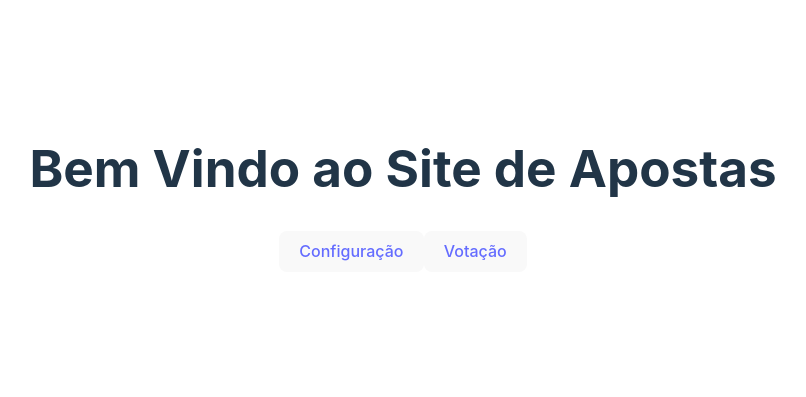
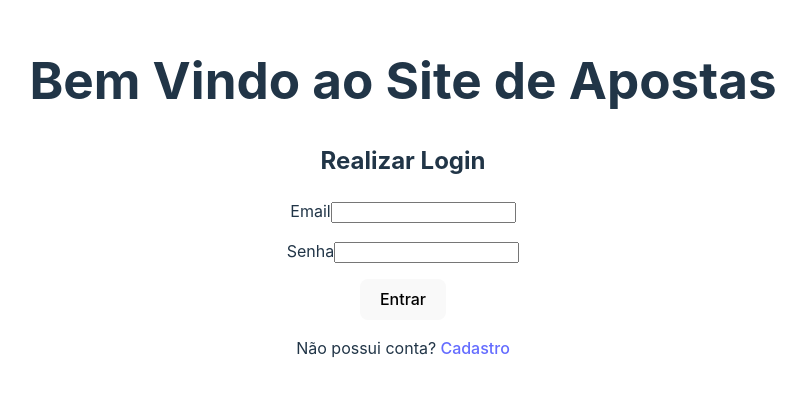
Before and after one commit to gabrielmaiaaa/Trabalho-Final-Web, a React (Vite) app in the folder Front/: page / in a window 1280 px wide. Shown: the part 211-608 px from the top of the page, without its empty margins (237-1043 px from the left). Built offline with nearby package versions, Linux system fonts and the light colour scheme.

Commit message:
Tela de login criada

```diff
--- a/Front/src/componentes/Home.jsx
+++ b/Front/src/componentes/Home.jsx
@@ -1,15 +1,11 @@
 import React from 'react'
-import {Link} from 'react-router-dom' //npm i react-router-dom
-import ListaJogos from './ListaJogos.jsx'
+import {Link, Outlet} from 'react-router-dom' //npm i react-router-dom
 
 export default function Home() {
 
   return (
     <>
-        <ListaJogos />
-
-        <button><Link to='/configuração'>Configuração</Link></button>
-        <button><Link to='/votação'>Votação</Link></button>
+        <Outlet />
     </>
   )
 }
--- a/Front/src/componentes/ListaJogos.jsx
+++ b/Front/src/componentes/ListaJogos.jsx
@@ -3,7 +3,6 @@ import React from 'react'
 export default function ListaJogos() {
   return (
     <>
-
     </>
   )
 }
--- a/Front/src/componentes/auth/CreateUser.jsx
+++ b/Front/src/componentes/auth/CreateUser.jsx
@@ -6,8 +6,8 @@ import axios from 'axios';//npm i axios
 import { Navigate } from 'react-router-dom';
 
 const schema = yup.object({
-  username: yup.string().required('Usuário Obrigatório'),
-  email: yup.string().email('Email invalido').required('Email ovrigatório'),
+  username: yup.string().required('Usuário obrigatório'),
+  email: yup.string().email('Email invalido').required('Email obrigatório'),
   password: yup.string().min(4, 'Senha com no mínimo 4 caracteres').required(),
   passwordConf: yup.string().required('Confirme a senha').oneOf([yup.ref('password')], 'As senhas devem ser iguais!'),
 }).required();
--- a/Front/src/componentes/auth/LoginUser.jsx
+++ b/Front/src/componentes/auth/LoginUser.jsx
@@ -1,10 +1,60 @@
-import React from 'react'
+import React, { useState } from 'react'
+import {set, useForm} from 'react-hook-form'; //npm i react-hook-form
+import { yupResolver } from "@hookform/resolvers/yup"; //npm i @hookform/resolvers
+import * as yup from "yup"; //npm i yup
+import axios from 'axios';//npm i axios
+import { Link, Navigate } from 'react-router-dom';
+
+const schema = yup.object({
+  email: yup.string().email('Email inválida').required('Email obrigatório'),
+  password: yup.string().min(4, 'A senha tem que ter 4 caracteres').required(),
+}).required();
 
 export default function LoginUser() {
 
+  const [msg, setMsg] = useState('');
+
+  const form = useForm({
+    resolver: yupResolver(schema)
+  });
+
+  const {register, handleSubmit, formState} = form;
+
+  const {errors} = formState;
+
+  const submit = async (data) => {
+    try{
+      const response = await axios.post('', data);
+      sessionStorage.setItem('token', response.data);
+      setMsg('Usuário Autenticado');
+    } catch (error){
+      console.log(error.response.data);
+    }
+  }
+
+  if(msg.includes('Usuário Autenticado'))
+    return <Navigate to='/listajogos' />
+
   return (
     <>
+      <h2>Realizar Login</h2>
+      <form onSubmit={handleSubmit(submit)} noValidate>
 
+        <label htmlFor="email" placeholder="email">Email</label>
+        <input type="text"id='email' {...register('email')} />
+        <p className='erro'> {errors.email?.message} </p>
+
+        <label htmlFor="password">Senha</label>
+        <input type="password" id='password' {...register('password')} />
+        <p className='erro'> {errors.password?.message} </p>
+
+        <button>Entrar</button>
+      </form>
+      <p className='server-response'>{msg}</p>
+      <div className='realizar-cadastro'>
+        Não possui conta?
+        <Link to='/criar-user'> Cadastro</Link>
+      </div>
     </>
   )
 }
--- a/Front/src/main.jsx
+++ b/Front/src/main.jsx
@@ -8,6 +8,7 @@ import CreateUser from './componentes/auth/CreateUser.jsx'
 import LoginUser from './componentes/auth/LoginUser.jsx'
 import Configuração from './componentes/Configuração.jsx'
 import Votação from './componentes/Votação.jsx'
+import ListaJogos from './componentes/ListaJogos.jsx'
 
 const routes = createBrowserRouter([
   {
@@ -25,6 +26,10 @@ const routes = createBrowserRouter([
     ]
   },
   {
+    path: '/listajogos',
+    element: <ListaJogos />
+  },
+  {
     path: '/votação',
     element: <Votação />
   },
```
